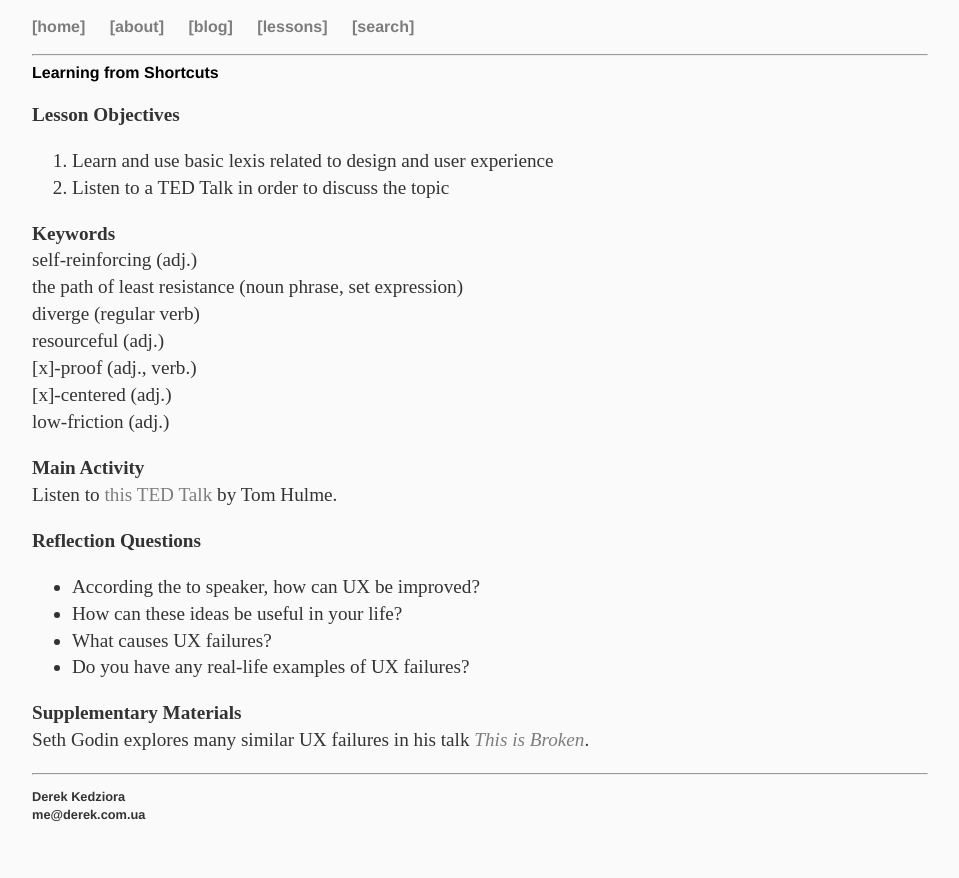
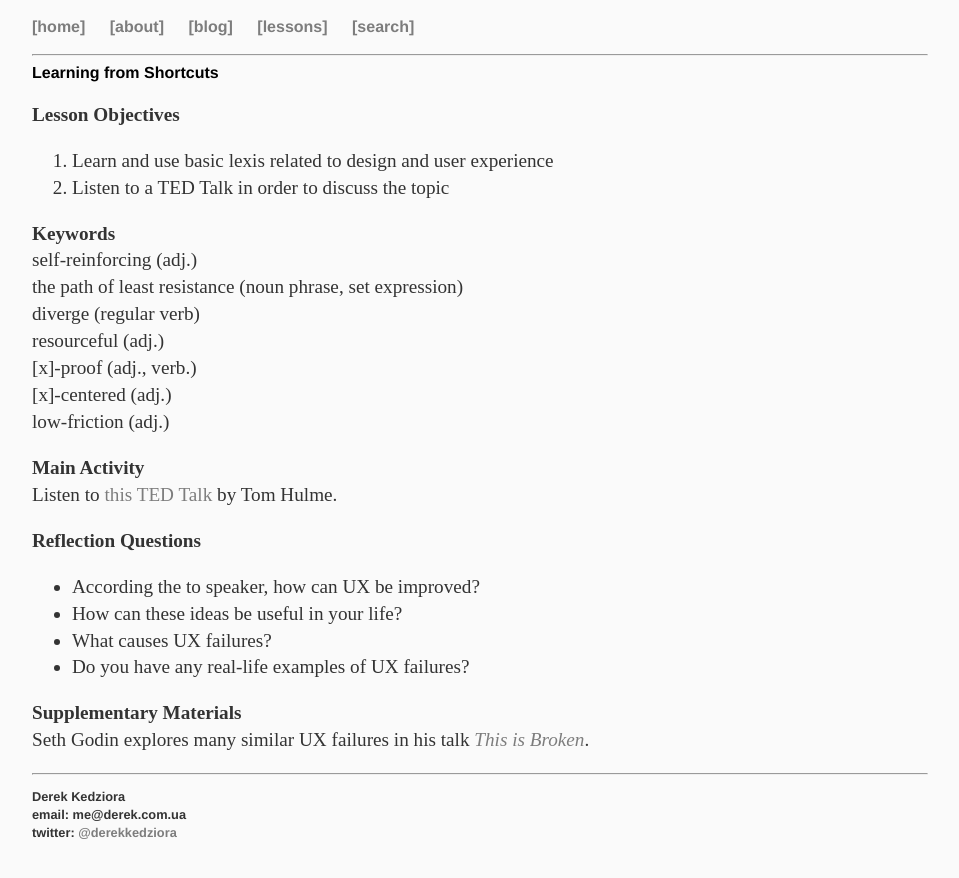
Before and after one commit to ZeroDeth/derekkedziora.github.io, a Jekyll site: the page built from _posts/2016-10-25-learn-shortcuts.md, in a window 1280 px wide. Shown: the top 878 px of the page, without its empty margins (160-1119 px from the left). Built offline with Jekyll 4.4.1, drawn with Linux system fonts in a browser that asks for light colours.

Commit message:
format fixes

```diff
--- a/_layouts/default.html
+++ b/_layouts/default.html
@@ -26,7 +26,8 @@
     <hr>
    <ul>
     <li>Derek Kedziora</li><br>
-    <li>me@derek.com.ua</li>
+    <li>email: me@derek.com.ua</li><br>
+    <li>twitter: <a href="https://twitter.com/derekkedziora" target="_blank">@derekkedziora</a></li>
    </ul>
   </footer>
   </body>
--- a/_posts/2016-10-25-learn-shortcuts.md
+++ b/_posts/2016-10-25-learn-shortcuts.md
@@ -3,7 +3,7 @@ layout: default
 category: lesson
 lesson-type: listening
 title: "What Can We Learn from Shortcuts"
-tags: ["listening", "TED"]
+tags: ["listening", "ted"]
 date: 2016-10-25
 permalink: "/lessons/learn-shortcuts"
 description: "A TED Talk about learning from shortcuts"
```
Also changed, not shown: _posts/2016-10-29-logical-languages.md (+1 -1 lines).
